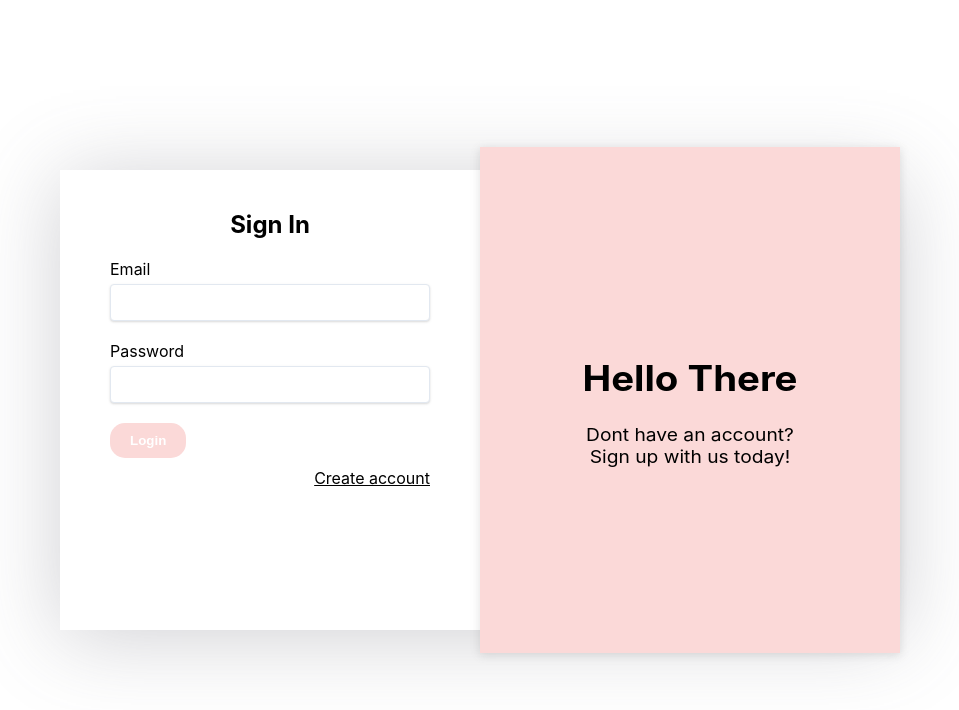
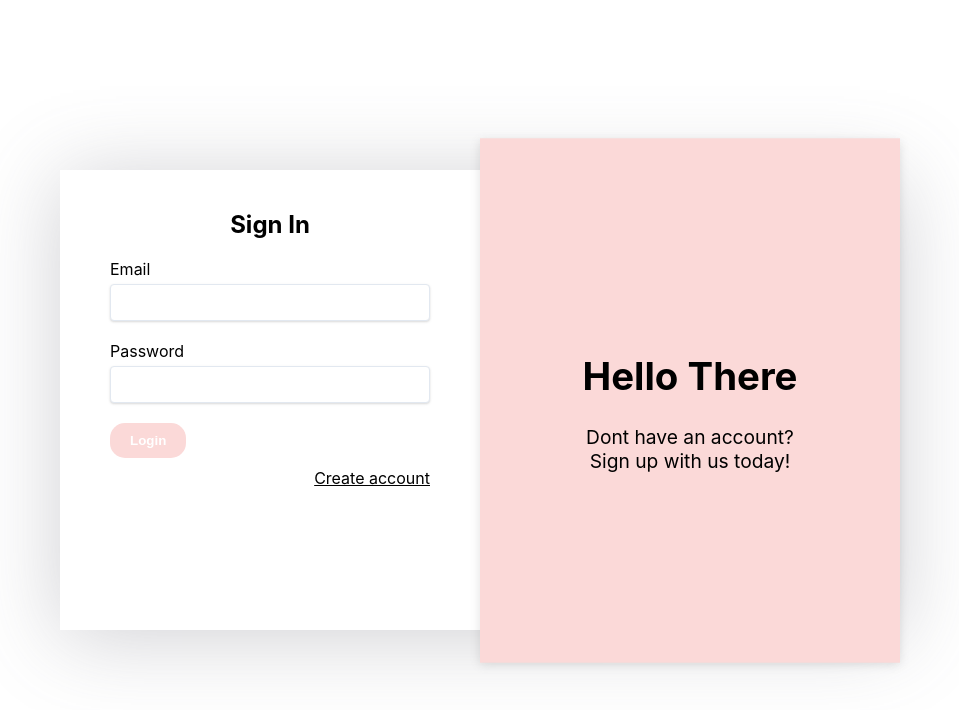
Before and after one commit to jasonhoo95/piegeonholelive-frontendtest, a plain HTML site: page index.html in a window 1280 px wide. Shown: the whole page, without its empty margins (160-1119 px from the left). Drawn offline with Linux system fonts and the light colour scheme.

Commit message:
fix height

```diff
--- a/main.css
+++ b/main.css
@@ -15,7 +15,7 @@ body {
 /* right: calc(100% - 410px); */
 
 .floating-container {
-	transform: scale(1.2, 1.1);
+	transform: scale(1.2);
 	box-shadow: rgba(99, 99, 99, 0.2) 0px 2px 8px 0px;
 	background-color: #fbd9d8;
 	z-index: 5;
@@ -23,8 +23,8 @@ body {
 	overflow: hidden;
 	position: absolute;
 	right: 35px;
-	height: 100%;
-	top: 0;
+	height: 95%;
+	top: 2.5%;
 	width: 350px;
 }
 
```
